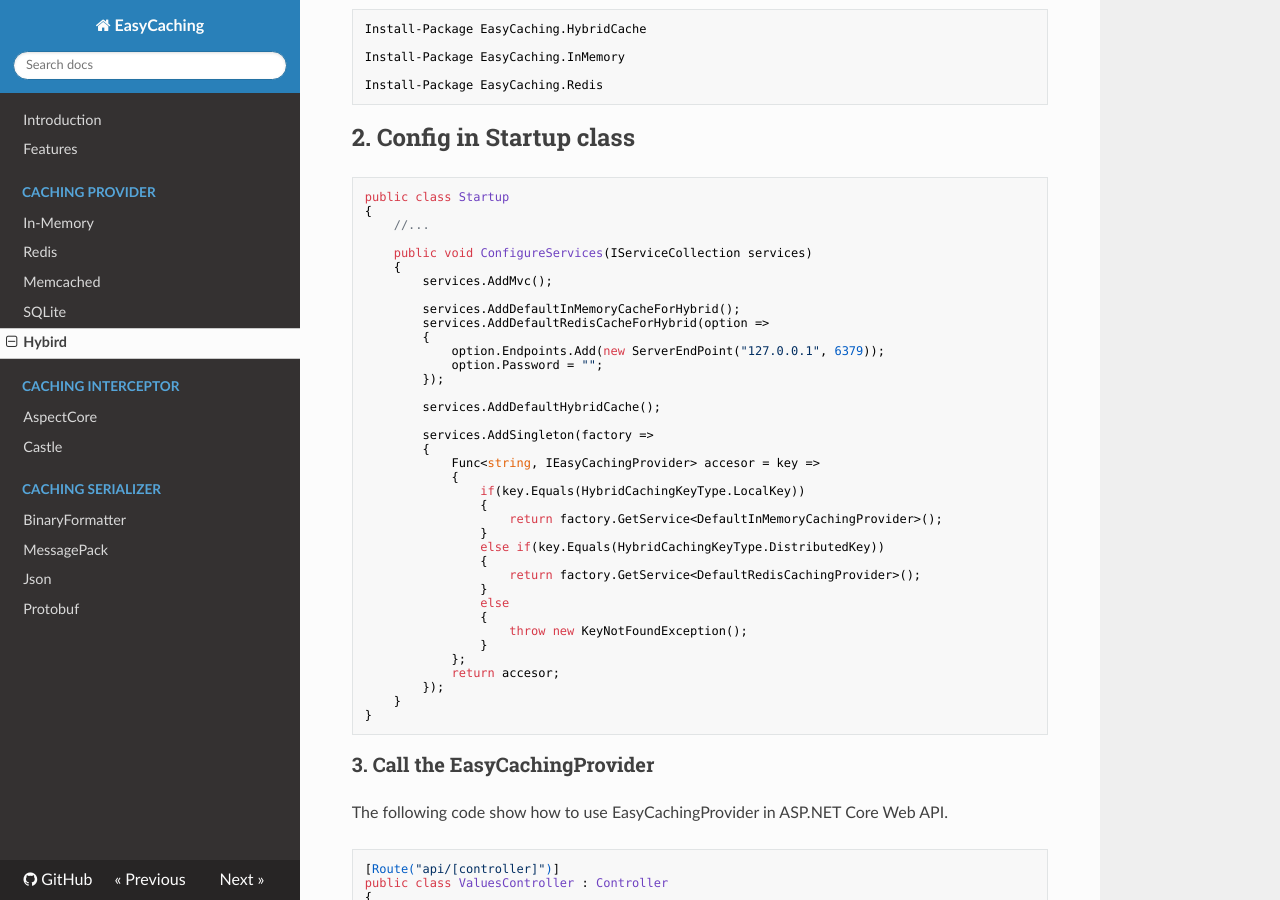
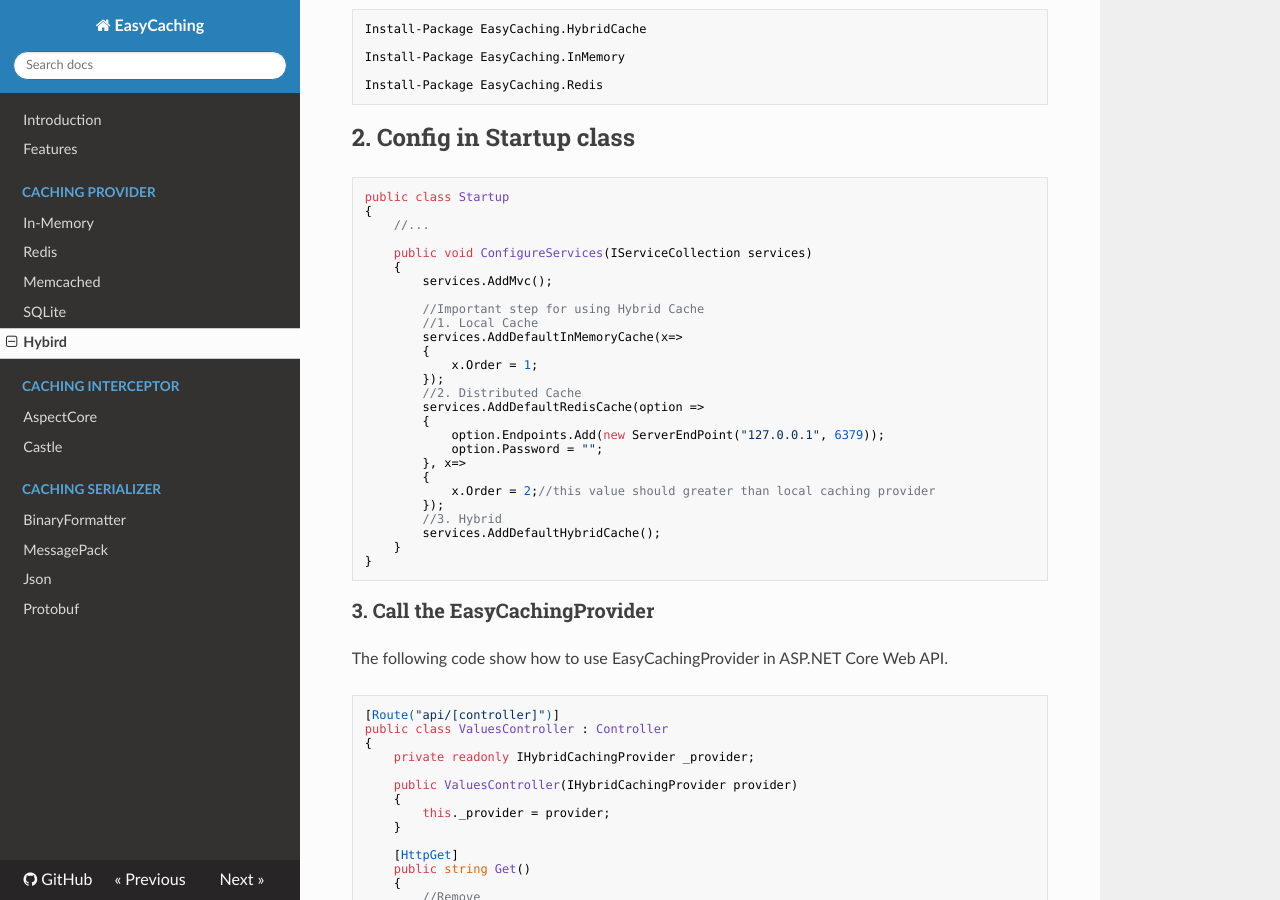
Before and after one commit to dotnetcore/EasyCaching, an MkDocs documentation site: the page built from docs/Hybrid.md, in a window 1280 px wide and 900 px high, scrolled down 316 px. Built offline with MkDocs 1.6.1, drawn with Linux system fonts in a browser that asks for light colours; nearby versions of some CDN libraries; old or Windows-style settings are respelled for this version of MkDocs.

Commit message:
:speech_balloon: Update usage for version 0.2.1

````diff
--- a/docs/Hybrid.md
+++ b/docs/Hybrid.md
@@ -25,34 +25,23 @@ public class Startup
     {
         services.AddMvc();
 
-        services.AddDefaultInMemoryCacheForHybrid();
-        services.AddDefaultRedisCacheForHybrid(option =>
+        //Important step for using Hybrid Cache
+        //1. Local Cache
+        services.AddDefaultInMemoryCache(x=>
+        {
+            x.Order = 1;
+        });
+        //2. Distributed Cache
+        services.AddDefaultRedisCache(option =>
         {
             option.Endpoints.Add(new ServerEndPoint("127.0.0.1", 6379));
             option.Password = "";
+        }, x=>
+        {
+            x.Order = 2;//this value should greater than local caching provider
         });
-
+        //3. Hybrid
         services.AddDefaultHybridCache();
-
-        services.AddSingleton(factory =>
-        {
-            Func<string, IEasyCachingProvider> accesor = key =>
-            {
-                if(key.Equals(HybridCachingKeyType.LocalKey))
-                {
-                    return factory.GetService<DefaultInMemoryCachingProvider>();
-                }
-                else if(key.Equals(HybridCachingKeyType.DistributedKey))
-                {
-                    return factory.GetService<DefaultRedisCachingProvider>();
-                }
-                else
-                {
-                    throw new KeyNotFoundException();
-                }
-            };
-            return accesor;
-        });
     }
 }
 ```
````
